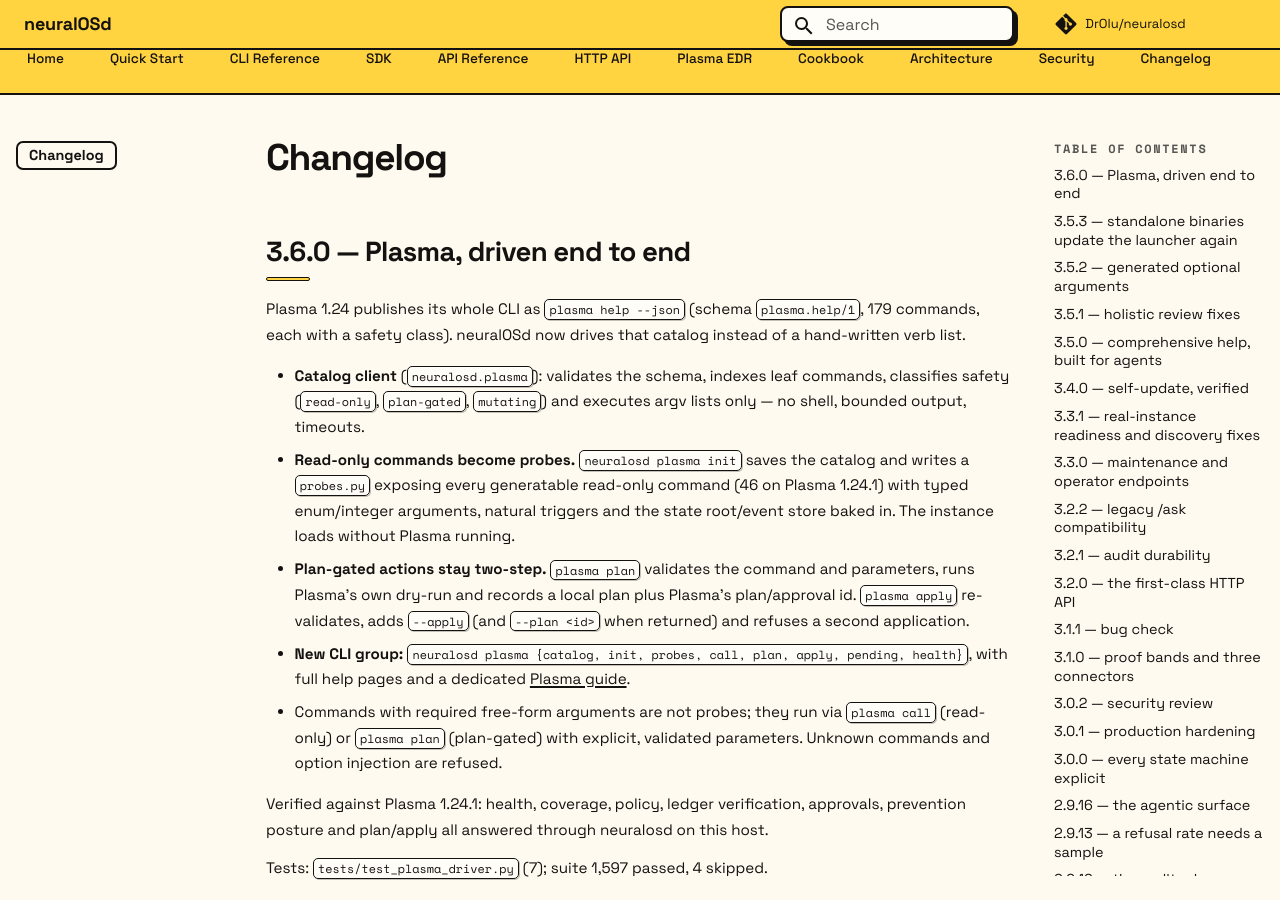
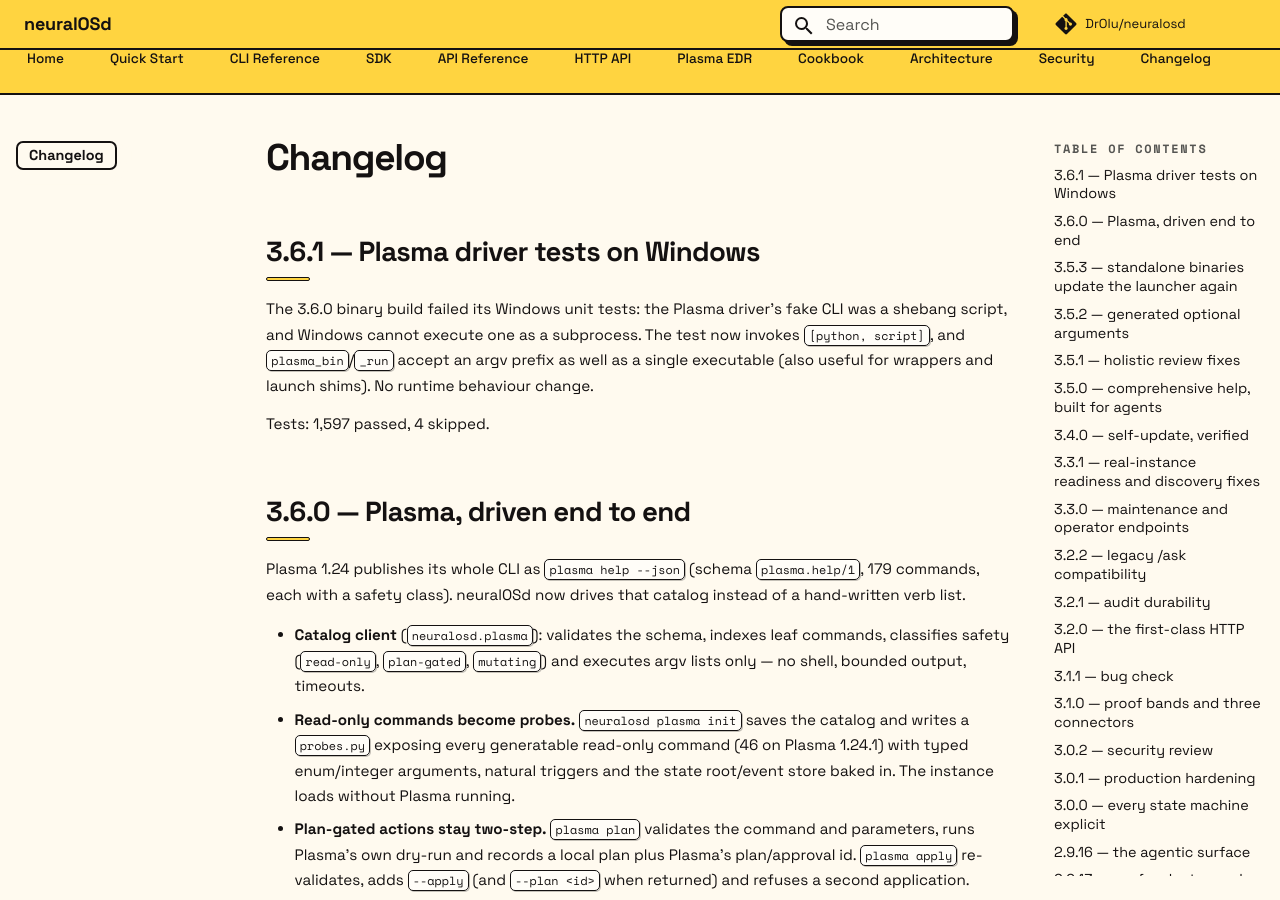
Before and after one commit to DrOlu/neuralosd, an MkDocs documentation site: the page built from docs/changelog.md, in a window 1280 px wide and 900 px high. Built offline with MkDocs 1.6.1 and Material for MkDocs 9.7.7, drawn with Linux system fonts in a browser that asks for light colours; comment, search, counter and statistics services are not loaded; some of the changed text lies outside the part shown.

Commit message:
chore(release): 3.6.1

```diff
--- a/docs/changelog.md
+++ b/docs/changelog.md
@@ -1,4 +1,14 @@
 # Changelog
+
+## 3.6.1 — Plasma driver tests on Windows
+
+The 3.6.0 binary build failed its Windows unit tests: the Plasma driver's
+fake CLI was a shebang script, and Windows cannot execute one as a
+subprocess. The test now invokes `[python, script]`, and
+`plasma_bin`/`_run` accept an argv prefix as well as a single executable
+(also useful for wrappers and launch shims). No runtime behaviour change.
+
+Tests: 1,597 passed, 4 skipped.
 
 ## 3.6.0 — Plasma, driven end to end
 
--- a/pyproject.toml
+++ b/pyproject.toml
@@ -4,7 +4,7 @@ build-backend = "setuptools.build_meta"
 
 [project]
 name = "neuralosd"
-version = "3.6.0"
+version = "3.6.1"
 description = "Deterministic-first agentic runtime — @probe framework, chain runner, meta-selector, HITL guardrails, MCP/OpenAPI exposure, and microVM sandbox backends (BoxLite / Microsandbox)"
 readme = "README.md"
 requires-python = ">=3.10"
--- a/src/neuralosd/__init__.py
+++ b/src/neuralosd/__init__.py
@@ -6,7 +6,7 @@ One pip install. Two sandbox backends (BoxLite, Microsandbox). Any data
 source. Offline. On CPU. With verification gates, audit trail, and
 deterministic routing.
 """
-__version__ = "3.6.0"
+__version__ = "3.6.1"
 
 _DOCS = {
     "usage": "neuralOS usage and operations guide",
--- a/src/neuralosd_sdk/__init__.py
+++ b/src/neuralosd_sdk/__init__.py
@@ -6,4 +6,4 @@ from .client import (  # noqa: F401
     RefusalError,
     TransportError,
 )
-__version__ = "3.6.0"
+__version__ = "3.6.1"
```
Also changed, not shown: docs/index.md (+1 -1 lines), 1 other file.
